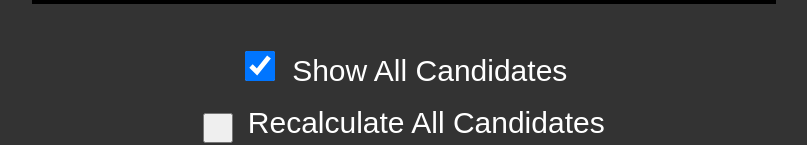
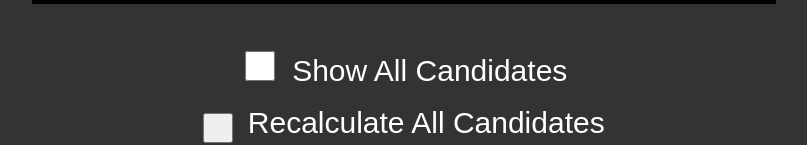
Before and after one commit to alexkelliott/alexkelliott.github.io, a browser extension: page sudoku/index.html in a window 1280 px wide. Shown: the part 860-1005 px from the top of the page, without its empty margins (236-1043 px from the left). Drawn offline with Linux system fonts and the light colour scheme.

Commit message:
fixed checkbox on sudoku

```diff
--- a/sudoku/index.html
+++ b/sudoku/index.html
@@ -15,11 +15,12 @@
 	<canvas id="board">
 	</canvas>
 	<br/>
-	<input type="checkbox" name="all_candidates" id="all_candidates" onclick="update_mode()" checked="false"/>
+	<input type="checkbox" name="all_candidates" id="all_candidates" onclick="update_mode()"/>
 	<label id="all_candidates_label">Show All Candidates</label>
 	</div>
 	<br>
 	<input type="button" name="recalculate" onclick="handle_update_all_candidates()">
+
 	<label id="recalculate">Recalculate All Candidates</label>
 
 </body>
```
